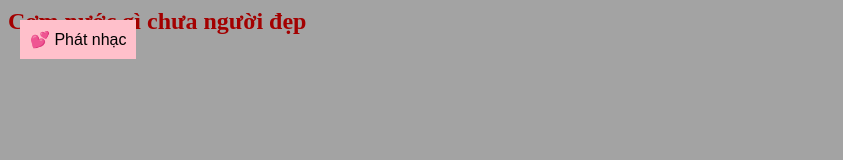
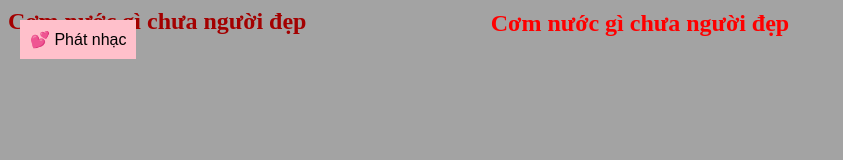
Before and after one commit to Galaxy1711/traitim, a plain HTML site: page index.html in a window 1280 px wide. Shown: the whole page, without its empty margins (0-843 px from the left). Drawn offline with Linux system fonts and the light colour scheme.

Commit message:
Update index.html

```diff
--- a/index.html
+++ b/index.html
@@ -198,5 +198,18 @@
     document.title = "MinDat";
 </script>
     </script>
+    <script>
+    let message = document.createElement("div");
+    message.innerText = "Cơm nước gì chưa người đẹp";
+    message.style.fontSize = "24px";
+    message.style.color = "red";
+    message.style.fontWeight = "bold";
+    message.style.position = "fixed";
+    message.style.top = "10px";
+    message.style.left = "50%";
+    message.style.transform = "translateX(-50%)";
+    document.body.appendChild(message);
+</script>
+
 </body>
 </html>
```
